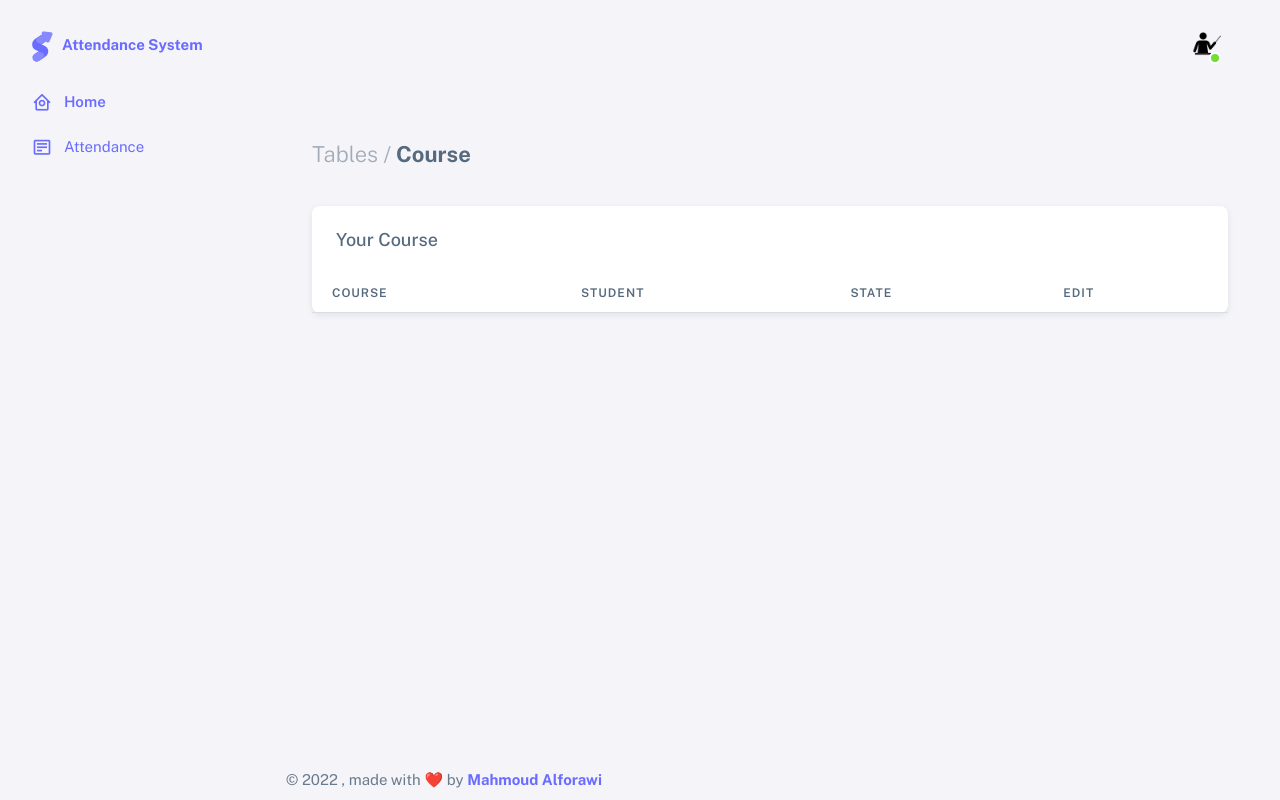
After one commit to mahmoud98-30/Facial-recognition-attendance-system, a Django app: page /edit-attendance/ in a window 1280 px wide. The commit adds this page. Run offline with Django 4.2, Linux system fonts and the light colour scheme; data that the repository does not hold is empty; some libraries are stand-ins or nearby versions.

```diff
--- a/account/urls.py
+++ b/account/urls.py
@@ -4,7 +4,7 @@ from django.conf import settings
 
 from account.views import *
 from attendance.views import CourseUpdateView, CourseDeleteView, register_in_course, return_course, attendance, \
-    attendance_in
+    attendance_in, edit_attendance
 
 app_name = 'account'
 urlpatterns = [
@@ -18,6 +18,7 @@ urlpatterns = [
     path('lecturer-register/', lecturer_register, name='lecturer-register'),
     path('lecturer-login/', lecturer_login, name='lecturer-login'),
     path('lecturer-profile-update/', lecturer_profile_update, name='lecturer-profile-update'),
+    path('edit-attendance/', edit_attendance, name='edit-attendance'),
 
     path('logout/', user_logout, name='logout'),
 
--- /dev/null
+++ b/attendance/templates/attendance/edit_attendance.html
@@ -0,0 +1,62 @@
+{% extends 'base.html' %}
+{% load crispy_forms_filters %}
+{% load crispy_forms_tags %}
+{% load static %}
+{% block body %}
+<div class="container-xxl flex-grow-1 container-p-y">
+                          <h4 class="fw-bold py-3 mb-4"><span class="text-muted fw-light">Tables /</span> Course</h4>
+
+                          <!-- Basic Bootstrap Table -->
+                          <div class="card">
+                            <h5 class="card-header">Your Course</h5>
+                            <div class="table-responsive text-nowrap">
+                              <table class="table">
+                                <thead>
+                                  <tr>
+                                    <th>Course</th>
+                                    <th>Student</th>
+                                    <th>State</th>
+                                    <th>Edit</th>
+                                  </tr>
+                                </thead>
+                                <tbody class="table-border-bottom-0">
+                                {% for q_course in course %}
+                                  <tr>
+
+                                        <td><i class="fab fa-angular fa-lg text-danger me-3"></i> <strong>{{ q_course.course.name }}</strong></td>
+                                        <td><i class="fab fa-angular fa-lg text-danger me-3"></i> <strong>{{ q_course.student }}</strong></td>
+
+{#                                        <td><i class="fab fa-angular fa-lg text-danger me-3"></i> <strong>{{ q_course.is_present }}</strong></td>#}
+                                        <td style="width:15%">
+                                            {% if q_course.is_present %}
+                                            <img style="width: 35%;" src="{% static 'attendance/assets/img/c.png' %}">
+                                            {% else %}
+                                            <img style="width: 35%;" src="{% static 'attendance/assets/img/w.png' %}">
+                                            {% endif %}
+                                        </td>
+
+
+                                        <td>
+                                          <div class="dropdown">
+{#                                            <button type="button" class="btn p-0 dropdown-toggle hide-arrow" data-bs-toggle="dropdown">#}
+{#                                              <i class="bx bx-dots-vertical-rounded"></i>#}
+{#                                            </button>#}
+{#                                            <div class="dropdown-menu">#}
+{#                                              <a class="dropdown-item" href="{% url "account:attendance-in" q_course.course.id %}"#}
+{#                                                ><i class="bx bx-edit-alt me-1"></i>Present</a#}
+{#                                              >#}
+{##}
+{#                                            </div>#}
+                                          </div>
+                                        </td>
+
+                                  </tr>
+                                {% endfor %}
+                                </tbody>
+                              </table>
+                            </div>
+                          </div>
+
+
+            </div>
+{% endblock body %}
--- a/attendance/views.py
+++ b/attendance/views.py
@@ -27,7 +27,6 @@ class CourseUpdateView(UserPassesTestMixin, LoginRequiredMixin, UpdateView):
     template_name = 'attendance/course_update.html'
     form_class = CourseForm
     success_url = '/'
-
 
     def form_valid(self, form):
         form.instance.lecturer = self.request.user
@@ -101,7 +100,7 @@ def predict(face_aligned, svc, threshold=0.7):
     return (result[0], prob[0][result[0]])
 
 
-def update_attendance(request,present, id):
+def update_attendance(request, present, id):
     for person in present:
         print(person)
         student = User.objects.get(username=person)
@@ -115,7 +114,6 @@ def update_attendance(request,present, id):
                 qs = Attendance.objects.get(student=student, course=qc)
             except:
                 qs = None
-
 
             if qs is None:
                 if present[person] == True:
@@ -140,6 +138,7 @@ def update_attendance(request,present, id):
             msg = (
                 'it,s not same')
             messages.add_message(request, messages.WARNING, msg)
+
 
 def attendance_in(request, course):
     detector = dlib.get_frontal_face_detector()
@@ -235,3 +234,11 @@ def attendance_in(request, course):
     update_attendance(request, present, course)
     print(present)
     return redirect('/attendance-course/')
+
+
+def edit_attendance(request):
+    course = Attendance.objects.filter(course__lecturer=request.user.id)
+    return render(request, 'attendance/edit_attendance.html', {
+        'course': course
+
+    }, )
--- a/templates/base.html
+++ b/templates/base.html
@@ -111,6 +111,13 @@
             </li>
                 </li><li class="menu-item ">
               <a href="{% url "account:attendance-course" %}" class="menu-link">
+                <i class="menu-icon tf-icons bx bx-detail"></i>
+                <div data-i18n="Analytics">Attendance</div>
+              </a>
+            </li>
+            {% else %}
+             </li><li class="menu-item ">
+              <a href="{% url "account:edit-attendance"  %}" class="menu-link">
                 <i class="menu-icon tf-icons bx bx-detail"></i>
                 <div data-i18n="Analytics">Attendance</div>
               </a>
--- a/templates/css.html
+++ b/templates/css.html
@@ -29,3 +29,4 @@
     <!--! Template customizer & Theme config files MUST be included after core stylesheets and helpers.js in the <head> section -->
     <!--? Config:  Mandatory theme config file contain global vars & default theme options, Set your preferred theme option in this file.  -->
     <script src="{% static 'attendance/assets/js/config.js' %}"></script>
+   <script src="https://cdnjs.cloudflare.com/ajax/libs/font-awesome/6.1.2/css/solid.min.css"></script>
```
Also changed, not shown: attendance/static/attendance/assets/img/c.png (added), attendance/static/attendance/assets/img/w.png (added).
